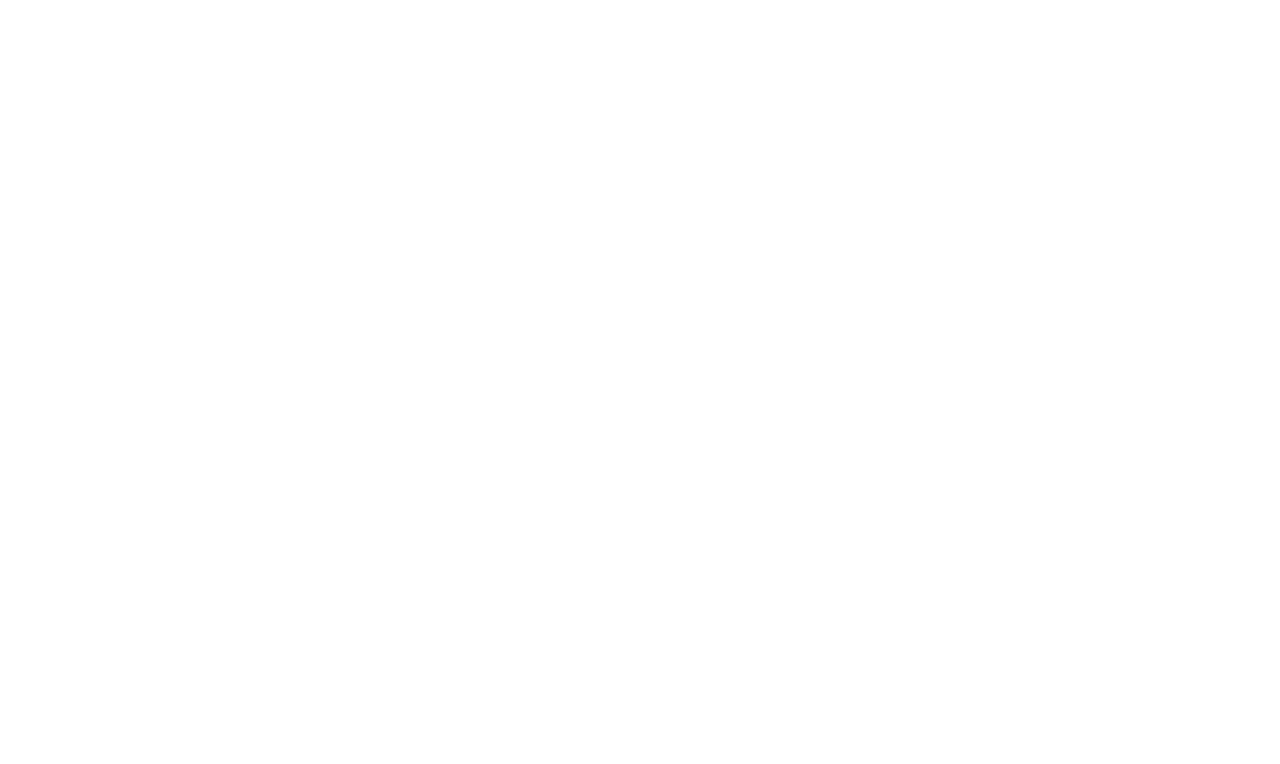
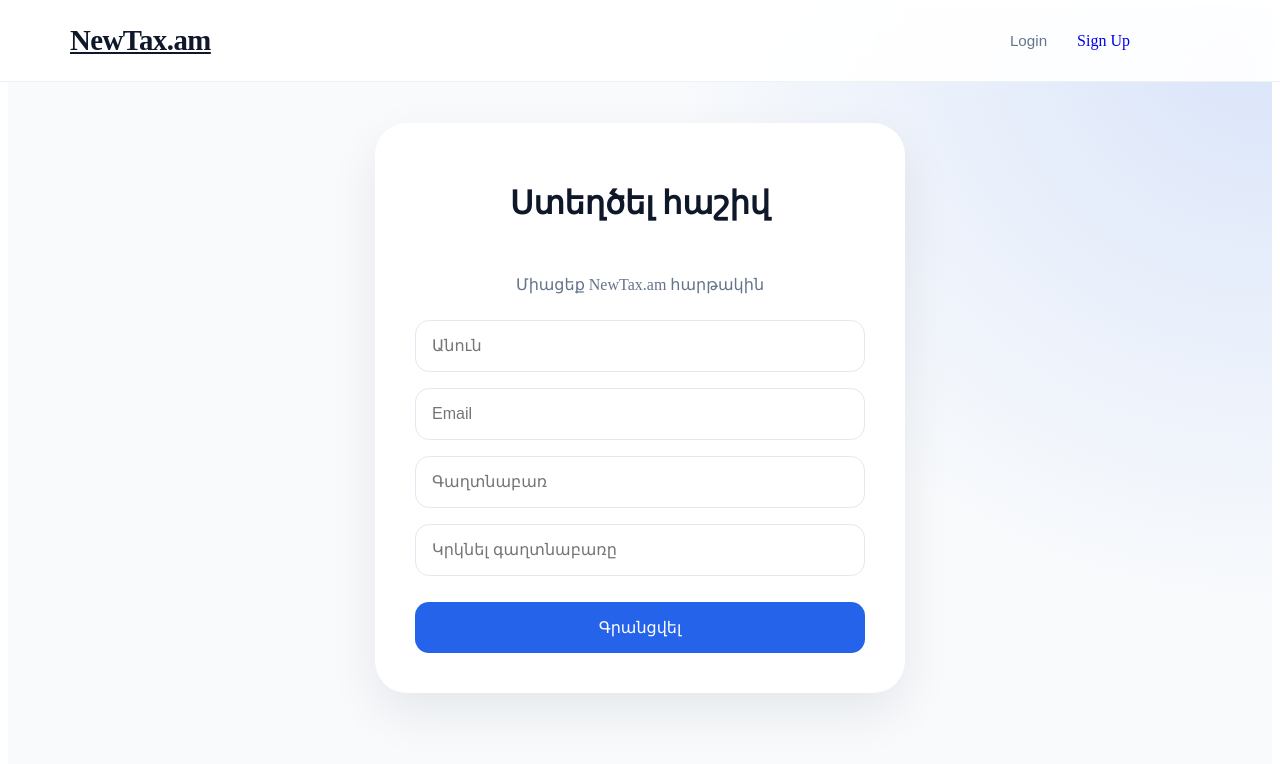
Before and after one commit to RuzannaAleksanyan/newTax.am, a React (Vite) app in the folder frontend/: page /signup in a window 1280 px wide. Before the commit this address had no page. Shown: the top 764 px of the page. Built offline with nearby package versions, Linux system fonts and the light colour scheme.

Commit message:
Added Sign up page

```diff
--- a/frontend/src/navbar/Navbar.css
+++ b/frontend/src/components/navbar/Navbar.css
@@ -64,28 +64,15 @@
 }
 
 .signup-btn {
-    background: #111827;
+    text-decoration: none;
 
-    color: white;
-
-    border: none;
-
-    border-radius: 999px;
-
-    padding: 12px 24px;
-
-    font-size: 0.95rem;
-    font-weight: 600;
-
-    cursor: pointer;
-
-    transition: all 0.3s ease;
+    display: flex;
+    align-items: center;
+    justify-content: center;
 }
 
 .signup-btn:hover {
-    transform: translateY(-2px);
-
-    background: #000;
+    color: #000;
 }
 
 @media (max-width: 768px) {
--- a/frontend/src/navbar/Navbar.jsx
+++ b/frontend/src/components/navbar/Navbar.jsx
@@ -1,12 +1,13 @@
 import "./Navbar.css";
+import { Link } from "react-router-dom";
 
 export default function Navbar() {
     return (
         <nav className="navbar">
 
-            <div className="logo">
+            <Link to="/" className="logo">
                 NewTax.am
-            </div>
+            </Link>
 
             <div className="nav-buttons">
 
@@ -14,9 +15,12 @@
                     Login
                 </button>
 
-                <button className="signup-btn">
+                <Link
+                    to="/signup"
+                    className="signup-btn"
+                >
                     Sign Up
-                </button>
+                </Link>
 
             </div>
 
--- a/frontend/src/infopage/InfoPage.jsx
+++ /dev/null
@@ -1,44 +0,0 @@
-import "./InfoPage.css";
-
-import Navbar from "../navbar/Navbar";
-
-import HeroSection from "../components/HeroSection/HeroSection";
-import FeaturesSection from "../components/FeaturesSection/FeaturesSection";
-import ExchangeSection from "../components/ExchangeSection/ExchangeSection";
-import ReportsSection from "../components/ReportsSection/ReportsSection";
-import AdvantagesSection from "../components/AdvantagesSection/AdvantagesSection";
-import ServicesSection from "../components/ServicesSection/ServicesSection";
-import SectorsSection from "../components/SectorsSection/SectorsSection";
-import CalculatorsSection from "../components/CalculatorsSection/CalculatorsSection";
-import ContactSection from "../components/ContactSection/ContactSection";
-import Footer from "../components/Footer/Footer";
-
-export default function InfoPage() {
-    return (
-        <div className="home">
-
-            <Navbar />
-
-            <HeroSection />
-
-            <FeaturesSection />
-
-            <ExchangeSection />
-
-            <ReportsSection />
-
-            <AdvantagesSection />
-
-            <ServicesSection />
-
-            <SectorsSection />
-
-            <CalculatorsSection />
-
-            <ContactSection />
-
-            <Footer />
-
-        </div>
-    );
-}
--- /dev/null
+++ b/frontend/src/pages/infopage/InfoPage.jsx
@@ -0,0 +1,44 @@
+import "./InfoPage.css";
+
+import Navbar from "../../components/navbar/Navbar";
+
+import HeroSection from "../../components/HeroSection/HeroSection";
+import FeaturesSection from "../../components/FeaturesSection/FeaturesSection";
+import ExchangeSection from "../../components/ExchangeSection/ExchangeSection";
+import ReportsSection from "../../components/ReportsSection/ReportsSection";
+import AdvantagesSection from "../../components/AdvantagesSection/AdvantagesSection";
+import ServicesSection from "../../components/ServicesSection/ServicesSection";
+import SectorsSection from "../../components/SectorsSection/SectorsSection";
+import CalculatorsSection from "../../components/CalculatorsSection/CalculatorsSection";
+import ContactSection from "../../components/ContactSection/ContactSection";
+import Footer from "../../components/Footer/Footer";
+
+export default function InfoPage() {
+    return (
+        <div className="home">
+
+            <Navbar />
+
+            <HeroSection />
+
+            <FeaturesSection />
+
+            <ExchangeSection />
+
+            <ReportsSection />
+
+            <AdvantagesSection />
+
+            <ServicesSection />
+
+            <SectorsSection />
+
+            <CalculatorsSection />
+
+            <ContactSection />
+
+            <Footer />
+
+        </div>
+    );
+}
--- /dev/null
+++ b/frontend/src/pages/signup/SignupPage.css
@@ -0,0 +1,72 @@
+.signup-page {
+    min-height: 100vh;
+
+    display: flex;
+    justify-content: center;
+    align-items: center;
+
+    background:
+        radial-gradient(
+            circle at top right,
+            rgba(37,99,235,.15),
+            transparent 40%
+        ),
+        #f8fafc;
+}
+
+.signup-card {
+    width: 100%;
+    max-width: 450px;
+
+    background: white;
+
+    padding: 40px;
+
+    border-radius: 32px;
+
+    box-shadow:
+        0 20px 50px rgba(15,23,42,.08);
+
+    display: flex;
+    flex-direction: column;
+    gap: 16px;
+}
+
+.signup-card h1 {
+    text-align: center;
+    color: #0f172a;
+}
+
+.signup-card p {
+    text-align: center;
+    color: #64748b;
+    margin-bottom: 10px;
+}
+
+.signup-card input {
+    padding: 16px;
+
+    border: 1px solid #e2e8f0;
+
+    border-radius: 14px;
+
+    font-size: 1rem;
+}
+
+.signup-card button {
+    margin-top: 10px;
+
+    border: none;
+
+    padding: 16px;
+
+    border-radius: 14px;
+
+    background: #2563eb;
+
+    color: white;
+
+    font-size: 1rem;
+
+    cursor: pointer;
+}
--- /dev/null
+++ b/frontend/src/pages/signup/SignupPage.jsx
@@ -0,0 +1,45 @@
+import "./SignupPage.css";
+import Navbar from "../../components/navbar/Navbar";
+
+export default function SignupPage() {
+    return (
+        <div className="signup-page">
+            <Navbar />
+
+            <div className="signup-card">
+
+                <h1>Ստեղծել հաշիվ</h1>
+
+                <p>
+                    Միացեք NewTax.am հարթակին
+                </p>
+
+                <input
+                    type="text"
+                    placeholder="Անուն"
+                />
+
+                <input
+                    type="email"
+                    placeholder="Email"
+                />
+
+                <input
+                    type="password"
+                    placeholder="Գաղտնաբառ"
+                />
+
+                <input
+                    type="password"
+                    placeholder="Կրկնել գաղտնաբառը"
+                />
+
+                <button>
+                    Գրանցվել
+                </button>
+
+            </div>
+
+        </div>
+    );
+}
--- a/frontend/src/routes/Routes.jsx
+++ b/frontend/src/routes/Routes.jsx
@@ -1,12 +1,39 @@
+// import { BrowserRouter, Routes, Route } from "react-router-dom";
+// import InfoPage from "../pages/infopage/InfoPage";
+
+// export default function AppRoutes() {
+//   return (
+//     <BrowserRouter>
+//       <Routes>
+//         <Route path="/" element={<InfoPage />} />
+//       </Routes>
+//     </BrowserRouter>
+//   );
+// }
+
 import { BrowserRouter, Routes, Route } from "react-router-dom";
-import InfoPage from "../infopage/InfoPage";
+
+import InfoPage from "../pages/infopage/InfoPage";
+import SignupPage from "../pages/signup/SignupPage";
 
 export default function AppRoutes() {
     return (
         <BrowserRouter>
+
             <Routes>
-        <Route path="/" element={<InfoPage />} />
+
+                <Route
+                    path="/"
+                    element={<InfoPage />}
+                />
+
+                <Route
+                    path="/signup"
+                    element={<SignupPage />}
+                />
+
             </Routes>
+
         </BrowserRouter>
     );
 }
```
Also changed, not shown: frontend/src/pages/infopage/InfoPage.css (renamed from frontend/src/infopage/InfoPage.css). Lines whose indentation alone changed are shown as unchanged.
